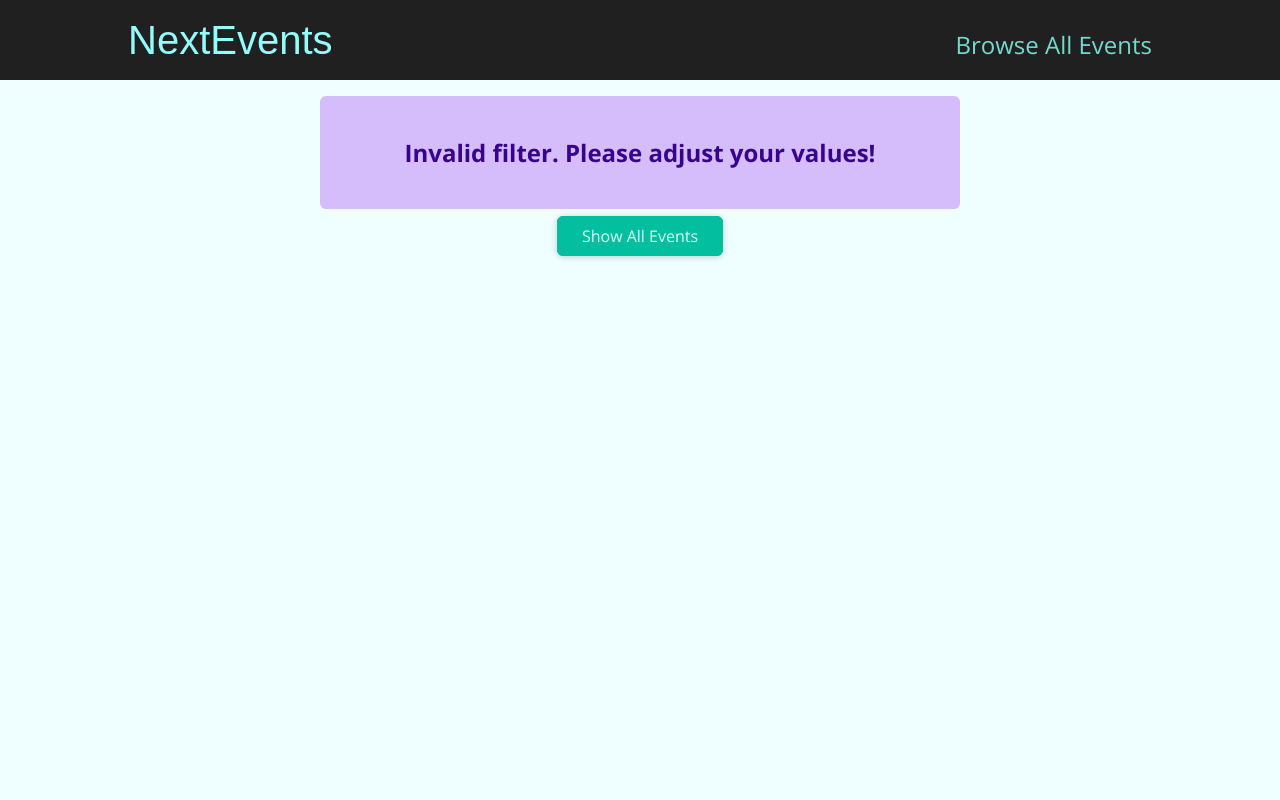
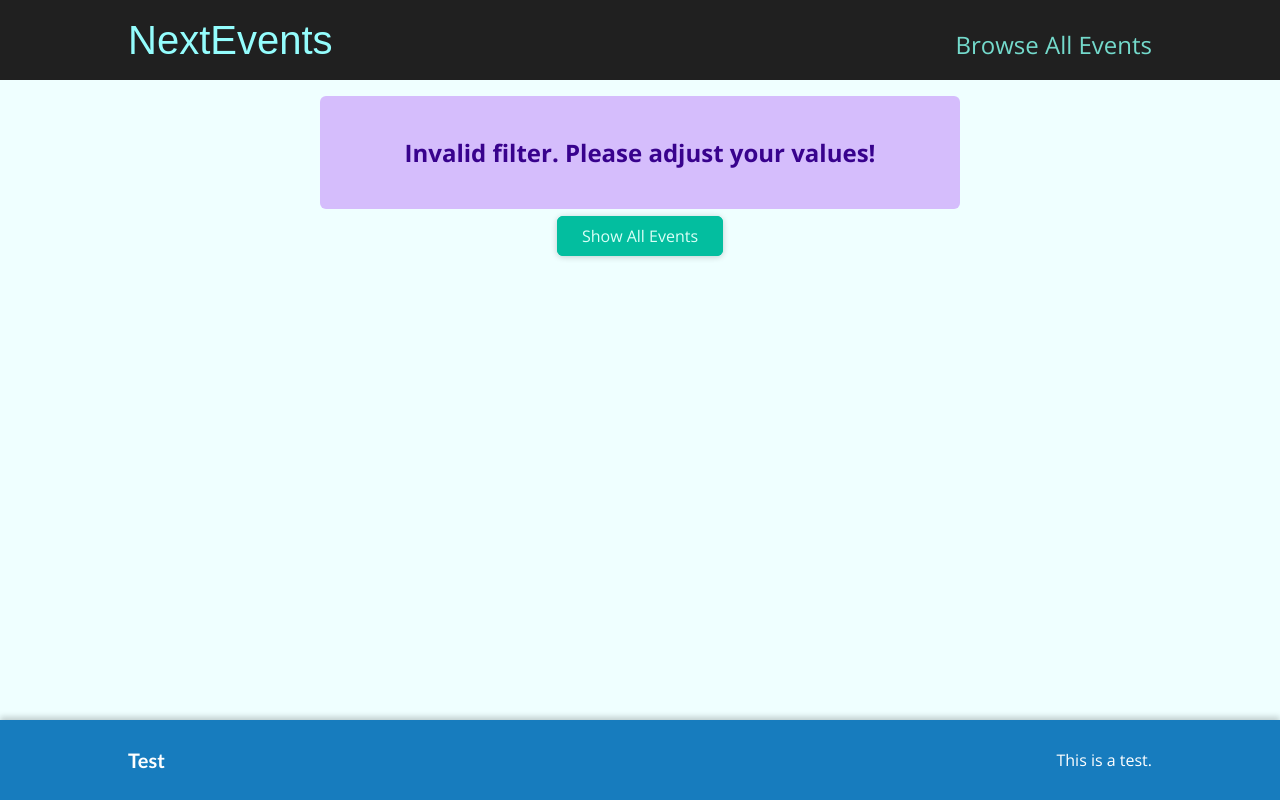
Before and after one commit to mohammad-zrar/next-events, a Next.js app: page /events in a window 1280 px wide. Built offline with nearby package versions, Linux system fonts and the light colour scheme.

Commit message:
Adding Context State

```diff
--- /dev/null
+++ b/components/ui/notification.js
@@ -0,0 +1,35 @@
+import { useContext } from 'react';
+
+import classes from './notification.module.css';
+import NotificationContext from '../../store/notification-context';
+
+function Notification(props) {
+    const notificationCtx = useContext(NotificationContext);
+
+    const { title, message, status } = props;
+
+    let statusClasses = '';
+
+    if (status === 'success') {
+        statusClasses = classes.success;
+    }
+
+    if (status === 'error') {
+        statusClasses = classes.error;
+    }
+
+    if (status === 'pending') {
+        statusClasses = classes.pending;
+    }
+
+    const activeClasses = `${classes.notification} ${statusClasses}`;
+
+    return (
+        <div className={activeClasses} onClick={notificationCtx.hideNotification}>
+            <h2>{title}</h2>
+            <p>{message}</p>
+        </div>
+    );
+}
+
+export default Notification;
--- /dev/null
+++ b/components/ui/notification.module.css
@@ -0,0 +1,32 @@
+.notification {
+  position: fixed;
+  bottom: 0;
+  left: 0;
+  height: 5rem;
+  width: 100%;
+  background-color: #1b1b1b;
+  display: flex;
+  justify-content: space-between;
+  align-items: center;
+  color: white;
+  padding: 0.5rem 10%;
+  box-shadow: 0 -3px 6px rgba(0, 0, 0, 0.2);
+}
+
+.notification h2 {
+  margin: 0;
+  font-size: 1.25rem;
+  color: white;
+}
+
+.pending {
+  background-color: #177cbe;
+}
+
+.success {
+  background-color: #10be58;
+}
+
+.error {
+  background-color: #e65035;
+}
--- a/pages/_app.js
+++ b/pages/_app.js
@@ -1,10 +1,22 @@
 import Layout from "@/components/layout/layout";
 import "@/styles/globals.css";
+import Head from "next/head";
+import Notification from "@/components/ui/notification";
+import { NotificationContextProvider } from "@/store/notification-context";
 
 export default function App({ Component, pageProps }) {
   return (
-    <Layout>
-      <Component {...pageProps} />
-    </Layout>
+    <NotificationContextProvider>
+      <Layout>
+        <Head>
+          <title>Next Events</title>
+          <meta name='description' content='NextJS Events' />
+          <meta name='viewport' content='initial-scale=1.0, width=device-width' />
+        </Head>
+        <Component {...pageProps} />
+        <Notification title='Test' message='This is a test.' status='pending' />
+      </Layout>
+    </NotificationContextProvider>
+
   );
 }
--- /dev/null
+++ b/store/notification-context.js
@@ -0,0 +1,24 @@
+import { createContext, useState } from 'react'
+
+const NotificationContext = createContext({
+    notification: null, // { title, message, status }
+    showNotification: function (notificationData) { },
+    hideNotification: function () { }
+});
+
+export function NotificationContextProvider(props) {
+    const [activeNotification, setAcitveNotification] = useState();
+
+    function showNotificationHandler(notificationData) {
+        setAcitveNotification(notificationData);
+    }
+
+    function hideNotificationHandler() {
+        setAcitveNotification(null);
+    }
+
+    const context = { notification: activeNotification, showNotification: showNotificationHandler, hideNotification: hideNotificationHandler }
+    return <NotificationContext.Provider value={context}>{props.children}</NotificationContext.Provider>
+}
+
+export default NotificationContext;
```
